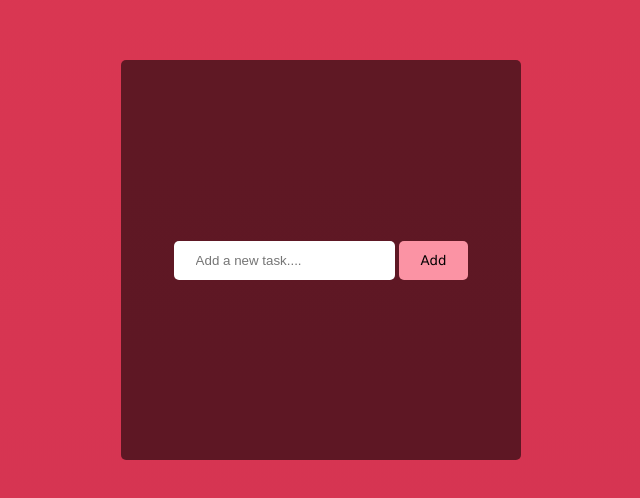
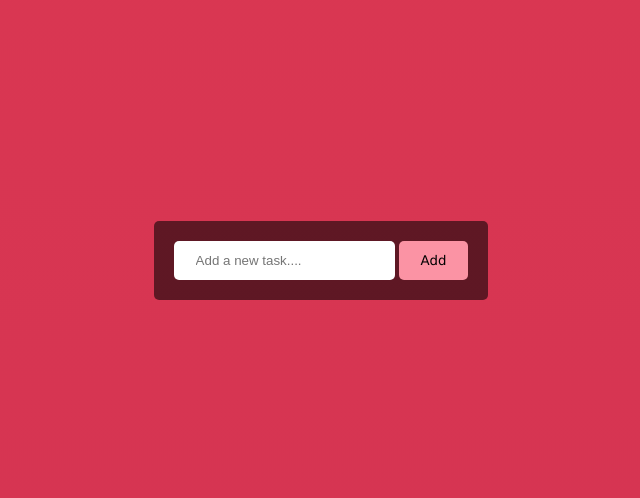
Before and after one commit to ansinaup/To-do-list, a plain HTML site: page index.html in a window 1280 px wide. Shown: the part 140-638 px from the top of the page, without its empty margins (319-959 px from the left). Drawn offline with Linux system fonts and the light colour scheme.

Commit message:
to do list

```diff
--- a/index.html
+++ b/index.html
@@ -101,8 +101,9 @@
     }
     .div1{
         background-color:rgba(0, 0, 0, 0.562);
-        height: 400px;
-        width: 400px;
+        /* height: 400px;
+        width: 400px; */
+        padding: 20px;
         border-radius: 5px;
         display: flex;
         align-items: center;
```
